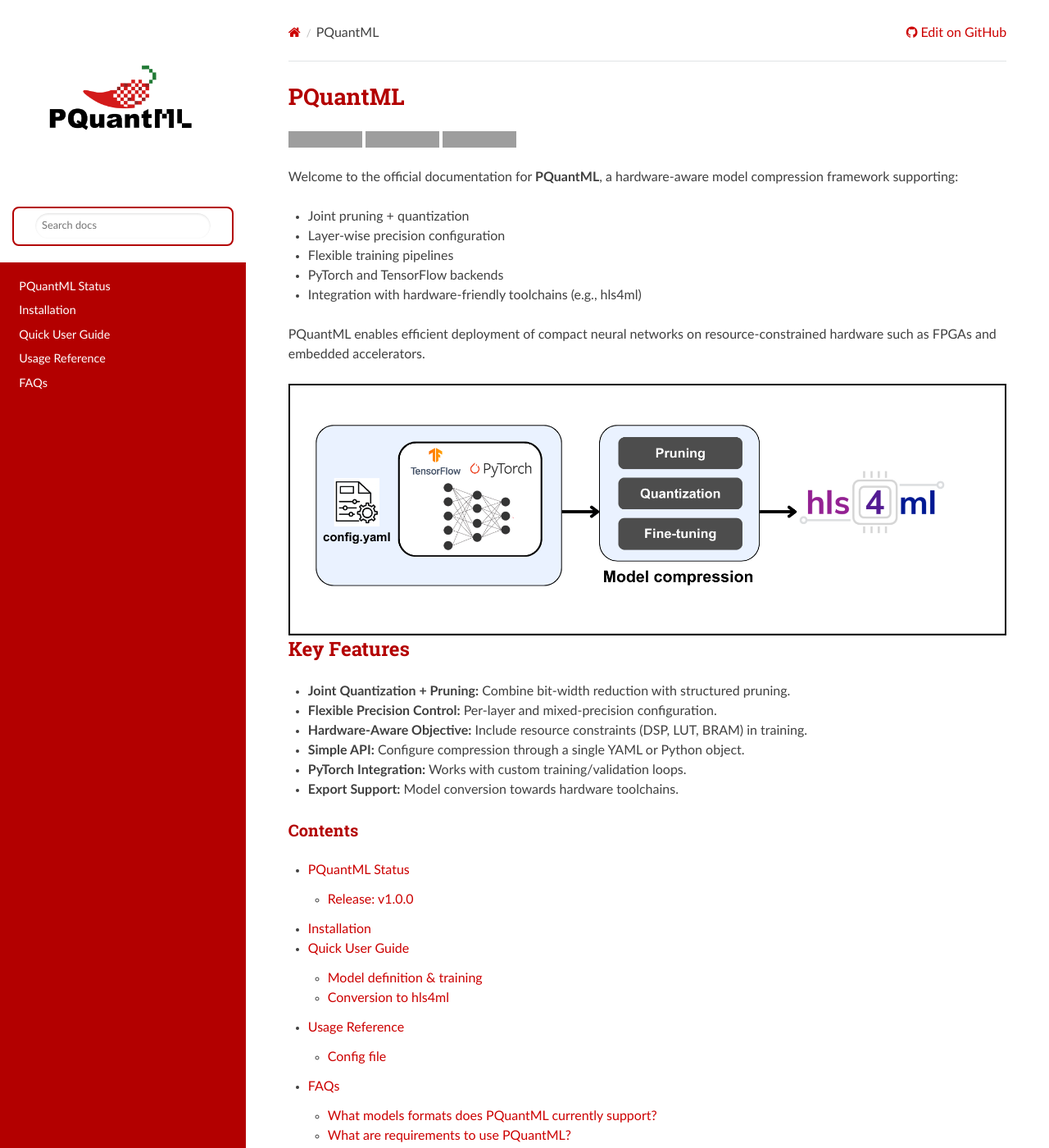
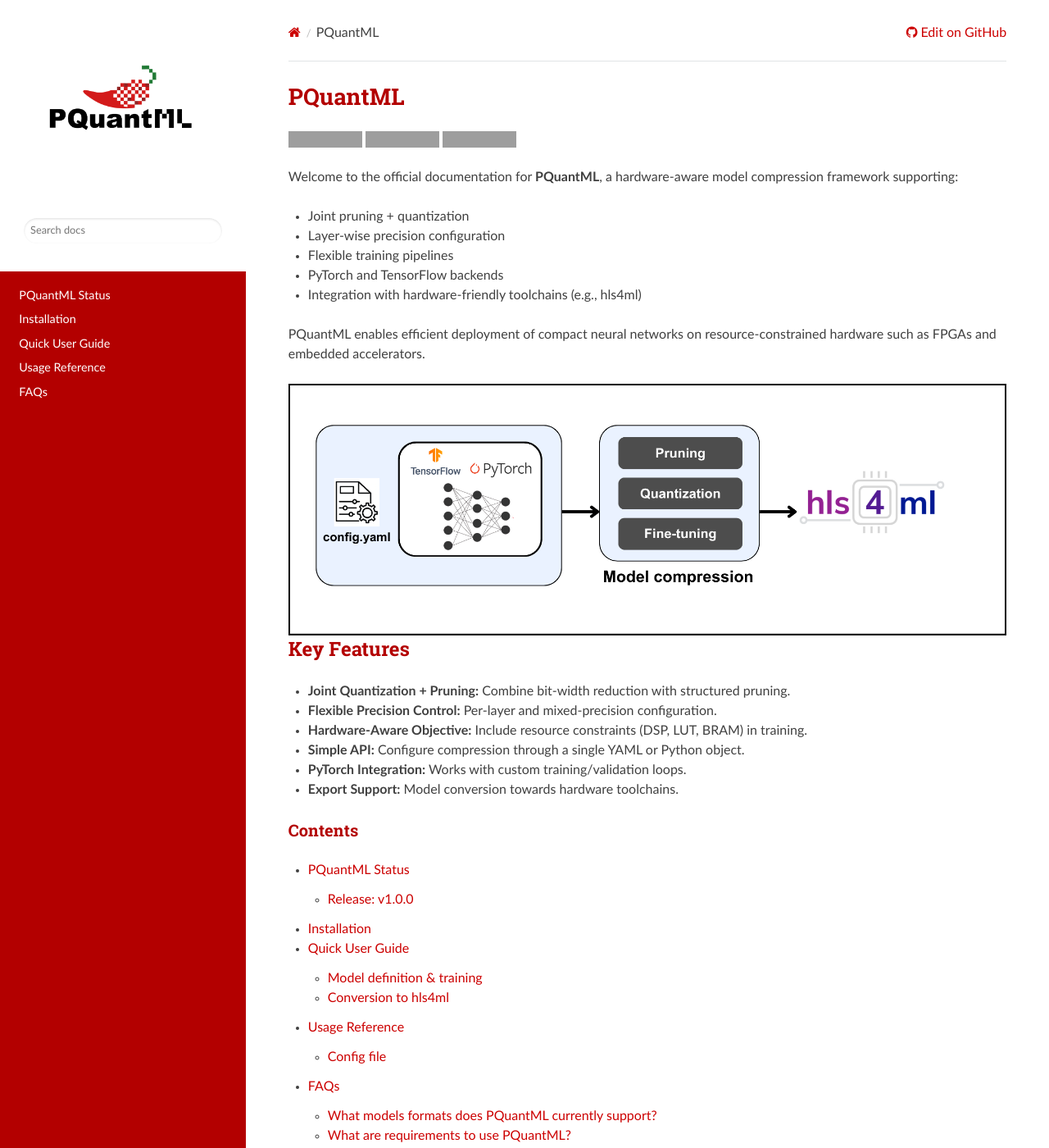
Before and after one commit to nroope/PQuant, a Sphinx documentation site: the page built from docs/source/index.rst, in a window 1280 px wide and 1400 px high. Shown: the whole window at 82% size. Built offline with Sphinx 7.4.7 and the Read the Docs theme 3.1.0, drawn with Linux system fonts in a browser that asks for light colours; grey boxes are pictures that could not be loaded.

Commit message:
Add search tab modifications

```diff
--- a/docs/source/_static/custom.css
+++ b/docs/source/_static/custom.css
@@ -222,32 +222,21 @@ h1, h2, h3, h4, h5, h6 {
     color: #000000 !important;
 }
 
-.wy-side-nav-search form {
-    display: flex !important;
-    align-items: center !important;
-    gap: 8px !important;
-    padding: 10px 12px !important;
-    height: 48px !important;
-    border-radius: 8px !important;
-    border: 2px solid #b30000 !important;
+.wy-side-nav-search input[type="search"] {
+    height: 100% !important;
+    width: 100% !important;
+    font-size: 18px !important;
+    padding: 10px 14px !important;
+    margin: 0 !important;
+    border-radius: 6px !important;
+    border: none !important;
+    box-shadow: none !important;
     background: #ffffff !important;
+    color: #000000 !important;
     box-sizing: border-box !important;
 }
 
 .wy-side-nav-search input[type="search"] {
-    font-size: 16px !important;
-    padding: 6px 4px !important;
-    height: 100% !important;
-    width: 100% !important;
-    border: none !important;
-    background: transparent !important;
-    outline: none !important;
-    box-sizing: border-box !important;
-    color: #000000 !important;
+    -webkit-appearance: none !important;
+    appearance: none !important;
 }
-
-.wy-side-nav-search label svg {
-    width: 20px !important;
-    height: 20px !important;
-    color: #b30000 !important;
-}
```
